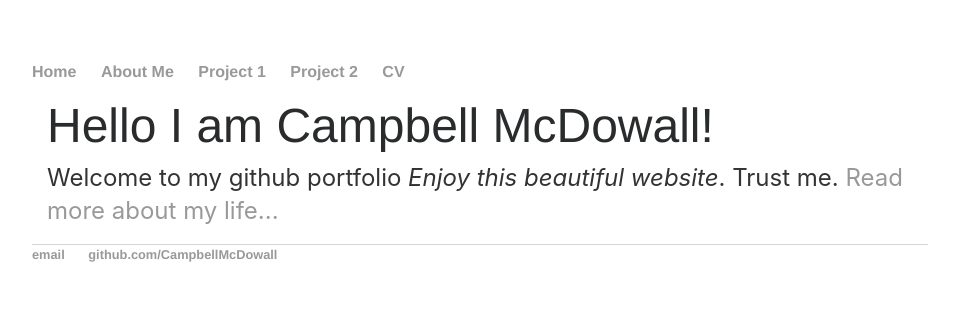
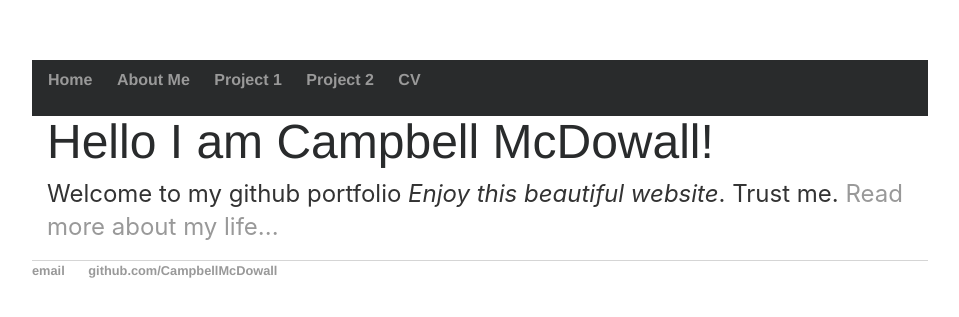
Before and after one commit to CampbellMcDowall/CampbellMcDowall.github.io, a Jekyll site: the page built from index.html, in a window 1280 px wide. Shown: the top 317 px of the page, without its empty margins (160-1119 px from the left). Built offline with Jekyll 4.4.1, drawn with Linux system fonts in a browser that asks for light colours.

Commit message:
Update default.html

```diff
--- a/_layouts/default.html
+++ b/_layouts/default.html
@@ -15,7 +15,7 @@
 
 
   <body>
-    <nav>
+    <nav class="navbar navbar-inverse bg-inverse">
     <ul>
       <li><a href="/">Home</a></li>
       <li><a href="/about">About Me</a></li>
```
